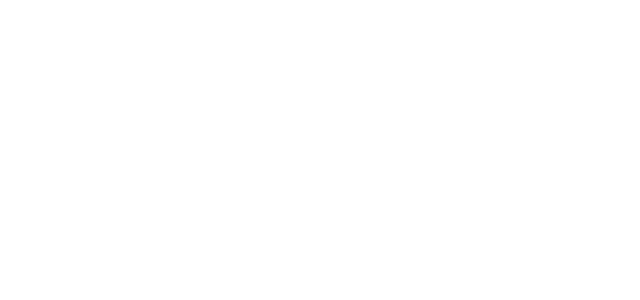
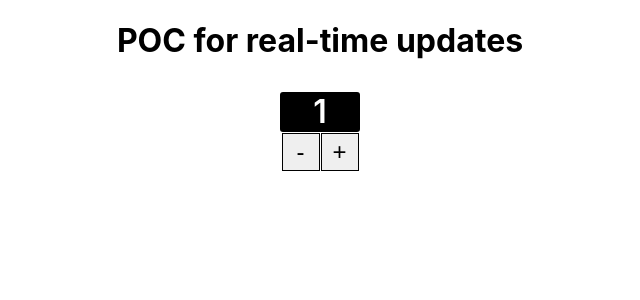
Before and after one commit to ivanburda1986/dobutsu-shogi, a React (Create React App) app: page / in a window 1280 px wide. Shown: the top 300 px of the page, without its empty margins (320-960 px from the left). Built offline with nearby package versions, Linux system fonts and the light colour scheme.

Commit message:
starting with the poc of the realtime udpdates on two clients

```diff
--- a/package.json
+++ b/package.json
@@ -10,6 +10,7 @@
     "@types/node": "^16.11.17",
     "@types/react": "^17.0.38",
     "@types/react-dom": "^17.0.11",
+    "firebase": "^9.6.1",
     "react": "^17.0.2",
     "react-dom": "^17.0.2",
     "react-scripts": "5.0.0",
--- a/src/App.css
+++ b/src/App.css
@@ -1,3 +1,29 @@
 .App {
   text-align: center;
 }
+
+.counter {
+  font-size: 2rem;
+  font-weight: 600;
+  background-color: black;
+  color: white;
+  width: 80px;
+  height: 2.5rem;
+  margin: 0 auto;
+  vertical-align: middle;
+  line-height: normal;
+  margin-bottom: 1px;
+  border-radius: 3px;
+}
+
+button {
+  width: 38px;
+  height: 38px;
+  border: 1px solid black;
+  font-size: 1.5rem;
+  cursor: pointer;
+}
+
+button + button {
+  margin-left: 1px;
+}
--- a/src/App.tsx
+++ b/src/App.tsx
@@ -3,7 +3,18 @@
 import "./App.css";
 
 function App() {
-  return <div className="App"></div>;
+  return (
+    <div className="App">
+      <h1>POC for real-time updates</h1>
+      <div className="counter">
+        <p>1</p>
+      </div>
+      <div className="controller">
+        <button>-</button>
+        <button>+</button>
+      </div>
+    </div>
+  );
 }
 
 export default App;
```
Also changed, not shown: src/api/api.js (added, +14 -0 lines), src/firebaseSetup.ts (added, +21 -0 lines), 1 other file (tests, documents, lock files or other folders).
